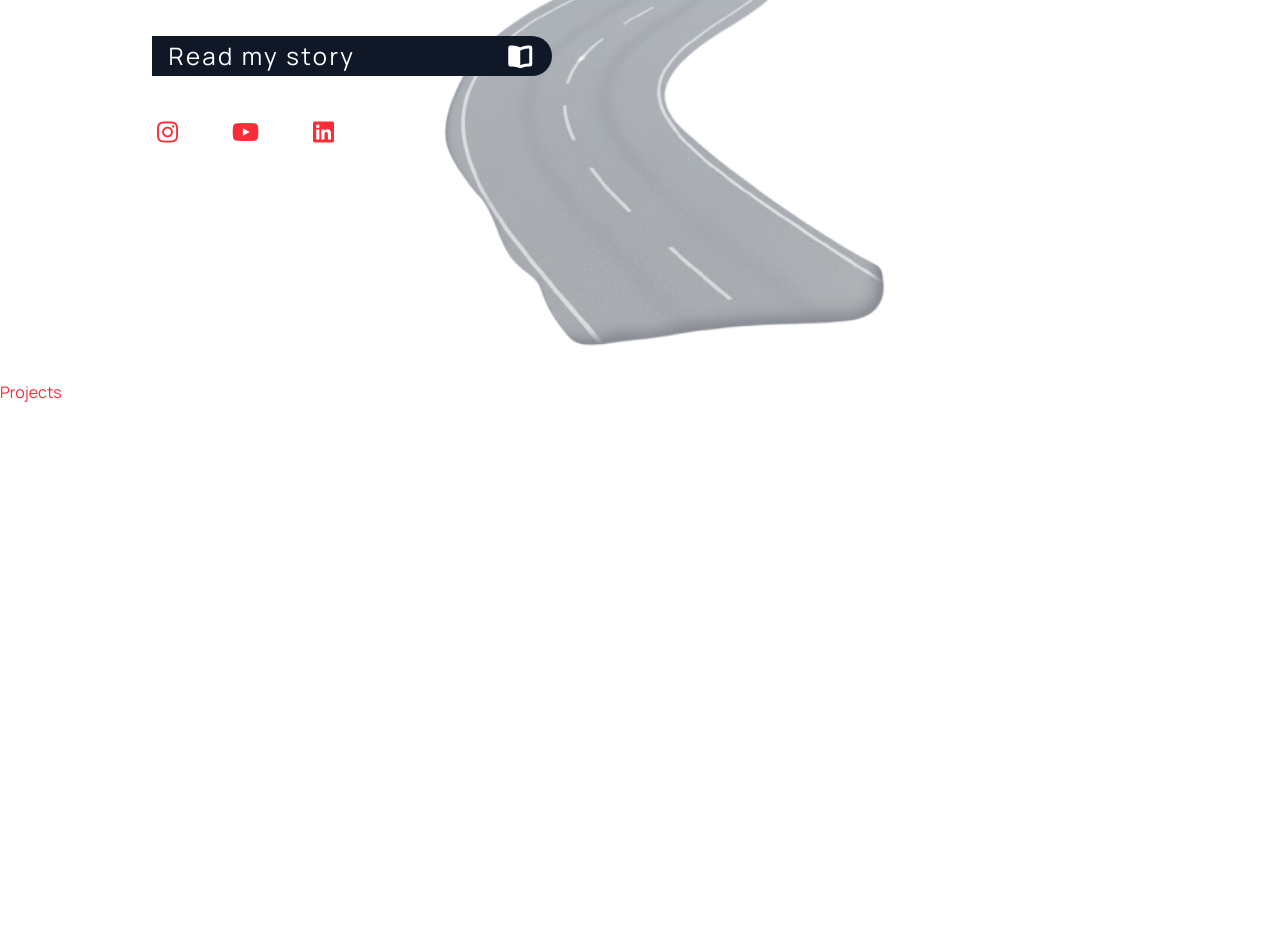
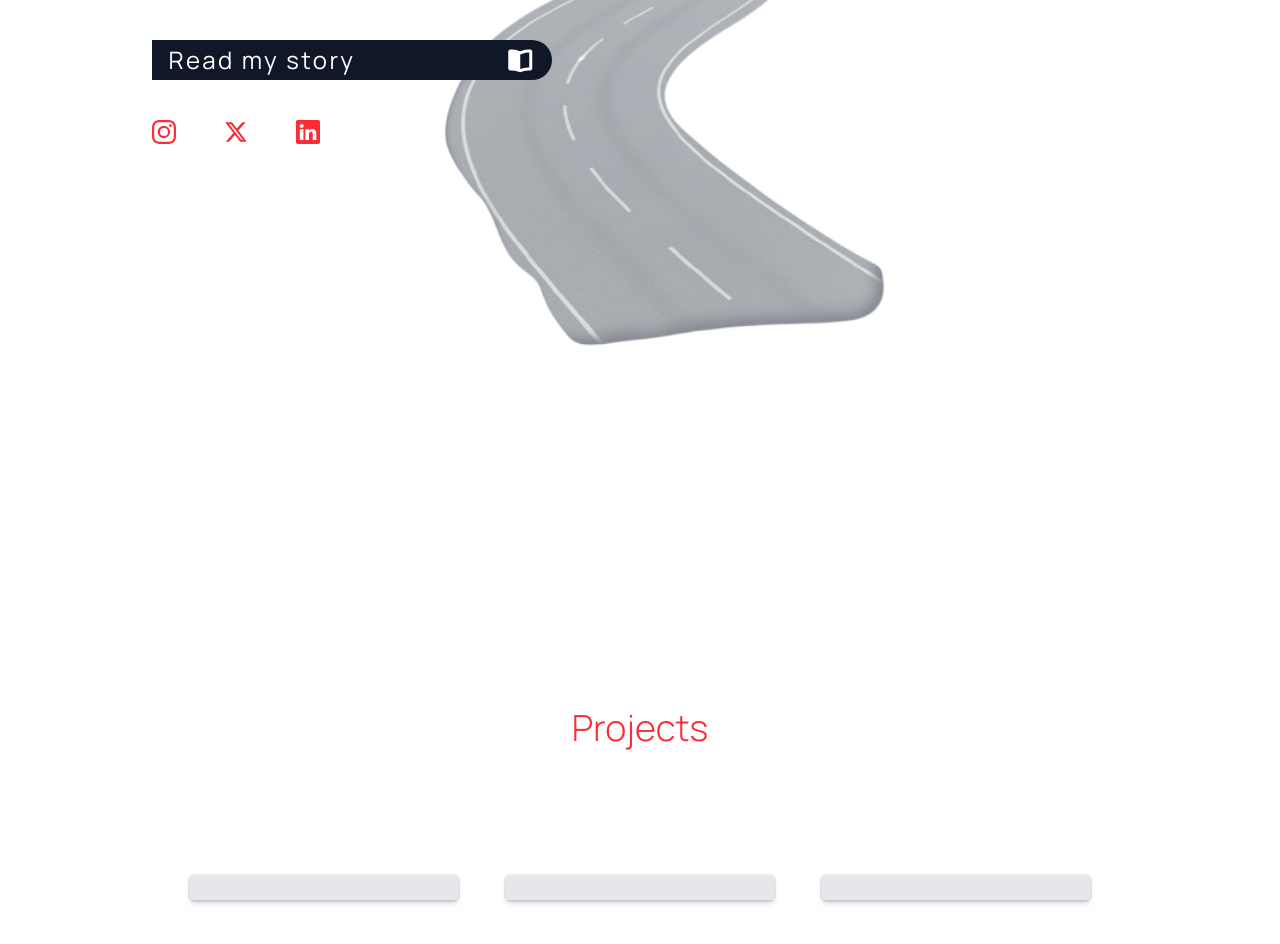
Before and after one commit to bryan-acuna/personal_page, a React (Vite) app: page / in a window 1280 px wide. Shown: the part 420-1364 px from the top of the page. Before the commit the page ends 824 px from the top, so only its background shows below. Built offline with nearby package versions, Linux system fonts and the light colour scheme.

Commit message:
first commit

```diff
--- a/package.json
+++ b/package.json
@@ -14,6 +14,7 @@
     "lucide-react": "^0.562.0",
     "react": "^19.2.0",
     "react-dom": "^19.2.0",
+    "react-icons": "^5.5.0",
     "tailwindcss": "^4.1.18"
   },
   "devDependencies": {
--- a/src/components/Navbar.tsx
+++ b/src/components/Navbar.tsx
@@ -21,7 +21,7 @@ const Navbar = () => {
             </div>
             <div>
                 <a
-                    className="relative group text-red-500 lg:text-lg md:text-base text-sm font-light lg:mr-12 mr-8 tracking-wide "
+                    className="relative group dark:text-yellow-500 text-red-500 lg:text-lg md:text-base text-sm font-light lg:mr-12 mr-8 tracking-wide "
                     href="#"
                 >
                     Home{' '}
--- a/src/components/Projects.tsx
+++ b/src/components/Projects.tsx
@@ -1,7 +1,26 @@
 import React from 'react'
+import { projectsCards } from '../data'
 
 const Projects = () => {
-    return <div>Projects</div>
+    return (
+        <div className="min-h-screen flex flex-col justify-center items-center px-4 xl:py-0 py-10">
+            <h2 className="text-4xl font-light mb-32 xl:mt0 mt-12">Projects</h2>
+            <div
+                className="w-full xl:w-225 lg:w-200 md:w-150 grid lg:grid-cols-3
+            grid-cols-1 lg:gap-12 gap-18 xl:mb-0 mb-16"
+            >
+                {projectsCards.map((project, index) => (
+                    <div
+                        key={index}
+                        className="lg:max-w-70 md:max-w-100 max-w-[320px] w-full mx-auto rounded-sm
+                        ring-2 ring-gray-400/20 shadow-md shadow-gray-700/20"
+                    >
+                        <div className="p-3 bg-gray-200 dark:bg-gray-800 transition-colors duration-500"></div>
+                    </div>
+                ))}
+            </div>
+        </div>
+    )
 }
 
 export default Projects
--- a/src/components/SocialLinks.tsx
+++ b/src/components/SocialLinks.tsx
@@ -1,5 +1,7 @@
 import React from 'react'
 import type { SocialIcon } from '../types'
+import { getIcon } from '../data/icon'
+import type { IconType } from 'react-icons'
 
 interface SocialLinksProps {
     icons: SocialIcon[]
@@ -8,16 +10,21 @@ interface SocialLinksProps {
 const SocialLinks = ({ icons }: SocialLinksProps) => {
     return (
         <div className="flex md:gap-12 gap-2 mr-auto">
-            {icons.map((social, index) => (
-                <a
-                    key={index}
-                    href="#"
-                    className="dark:hover:text-white hover:text-gray-900 text-red-500 dark:text-yellow-500 xl:text:3xl
+            {icons.map((social) => {
+                const IconComponent: IconType = getIcon(social.icon)
+                return (
+                    <a
+                        key={social.url}
+                        href={social.url}
+                        target="_blank"
+                        aria-label={social.label}
+                        className="dark:hover:text-white hover:text-gray-900 text-red-500 dark:text-yellow-500 xl:text:3xl
                             md:text-2xl transition-colors duration-500"
-                >
-                    <i className={social.icon}></i>
-                </a>
-            ))}
+                    >
+                        <IconComponent />
+                    </a>
+                )
+            })}
         </div>
     )
 }
--- /dev/null
+++ b/src/data/icon.ts
@@ -0,0 +1,14 @@
+import { BsInstagram, BsLinkedin } from 'react-icons/bs'
+import { FaGithub, FaNode, FaReact, FaXTwitter } from 'react-icons/fa6'
+import type { IconMap, IconName } from '../types'
+
+export const iconMap: IconMap = {
+    BsInstagram,
+    FaXTwitter,
+    BsLinkedin,
+    FaReact,
+    FaNode,
+    FaGithub,
+} as const
+
+export const getIcon = (name: IconName) => iconMap[name]
--- a/src/data/index.ts
+++ b/src/data/index.ts
@@ -1,4 +1,5 @@
-import type { Letter, SocialIcon } from '../types'
+import { BsInstagram, BsLinkedin } from 'react-icons/bs'
+import type { Letter, ProjectCard, SocialIcon } from '../types'
 
 export const letters: Letter[] = [
     {
@@ -31,11 +32,40 @@ export const letters: Letter[] = [
 export const professionTexts = ['a Front End', 'a Full Stack'] as const
 
 export const socialIcons: SocialIcon[] = [
-    { icon: 'fa-brands fa-instagram', url: '', label: 'Instagram' },
-    { icon: 'fa-brands fa-youtube', url: '', label: 'Youtube' },
     {
-        icon: 'fa-brands fa-linkedin',
-        url: 'https://www.linkedin.com/feed/',
+        icon: 'BsInstagram',
+        url: 'https://instagram.com/your-username',
+        label: 'Instagram',
+    },
+    {
+        icon: 'FaXTwitter',
+        url: 'https://twitter.com/your-username',
+        label: 'Twitter',
+    },
+    {
+        icon: 'BsLinkedin',
+        url: 'https://www.linkedin.com/in/bryanacuna/',
         label: 'Linkedin',
     },
 ]
+
+export const projectsCards: ProjectCard[] = [
+    {
+        id: crypto.randomUUID(),
+        icon: 'MdOutlineSportsSoccer',
+        title: '1',
+        description: 'lorem',
+    },
+    {
+        id: crypto.randomUUID(),
+        icon: 'FaStore',
+        title: '2',
+        description: 'lorem',
+    },
+    {
+        id: crypto.randomUUID(),
+        icon: 'FaIdCard',
+        title: '3',
+        description: 'lorem',
+    },
+]
--- a/src/types/index.ts
+++ b/src/types/index.ts
@@ -1,3 +1,13 @@
+import type { IconType } from 'react-icons'
+
+export type IconName =
+    | 'BsInstagram'
+    | 'FaXTwitter'
+    | 'BsLinkedin'
+    | 'MdOutlineSportsSoccer'
+    | 'FaStore'
+    | 'FaIdCard'
+
 export interface Letter {
     char: string
     img: string
@@ -5,7 +15,7 @@ export interface Letter {
 }
 
 export interface SocialIcon {
-    icon: string
+    icon: IconName
     url: string
     label: string
 }
@@ -14,3 +24,16 @@ export interface ThemeContextType {
     darkMode: boolean
     toggleDarkMode: () => void
 }
+
+export interface ProjectCard {
+    id: string
+    icon: IconName
+    title: string
+    description: string
+    technologies?: string[]
+    githubUrl?: string
+    liveUrl?: string
+    imageUrl?: string
+}
+
+export type IconMap = Record<string, IconType>
```
Also changed, not shown: 1 other file (tests, documents, lock files or other folders).
